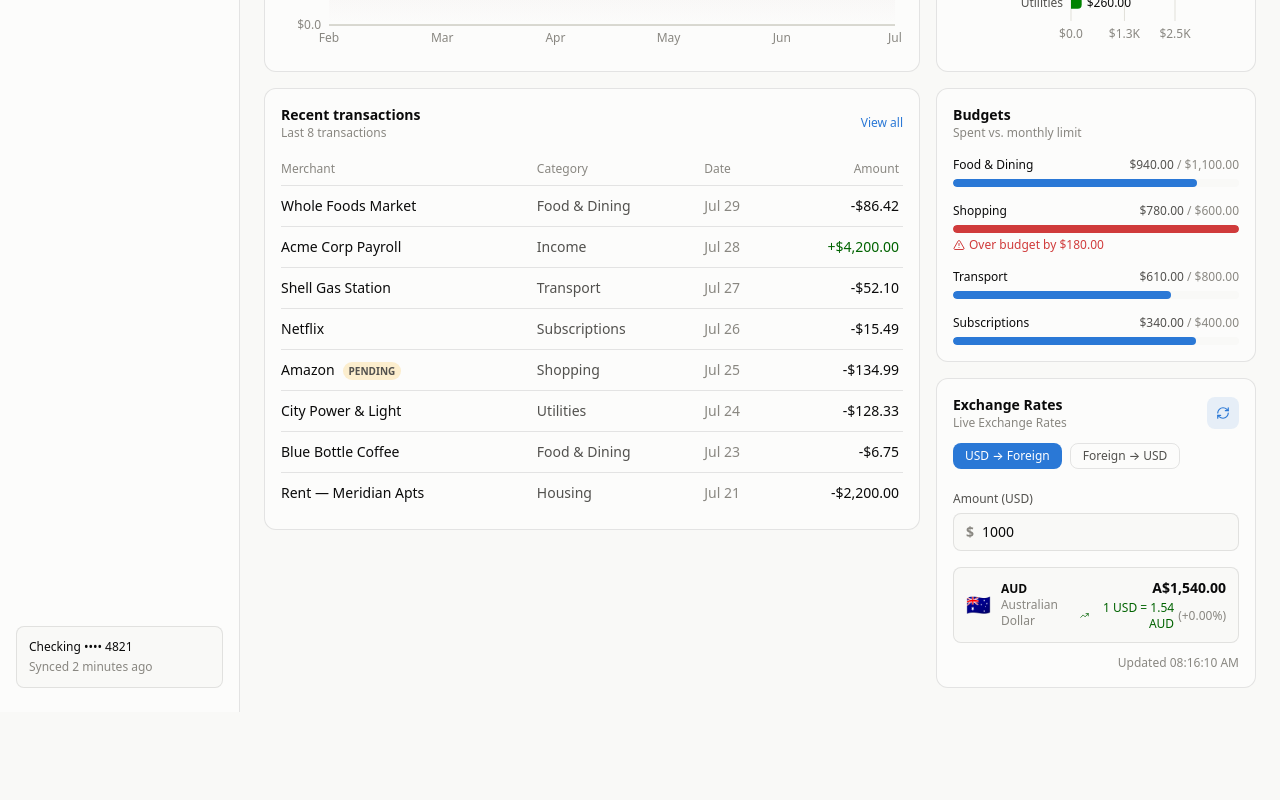
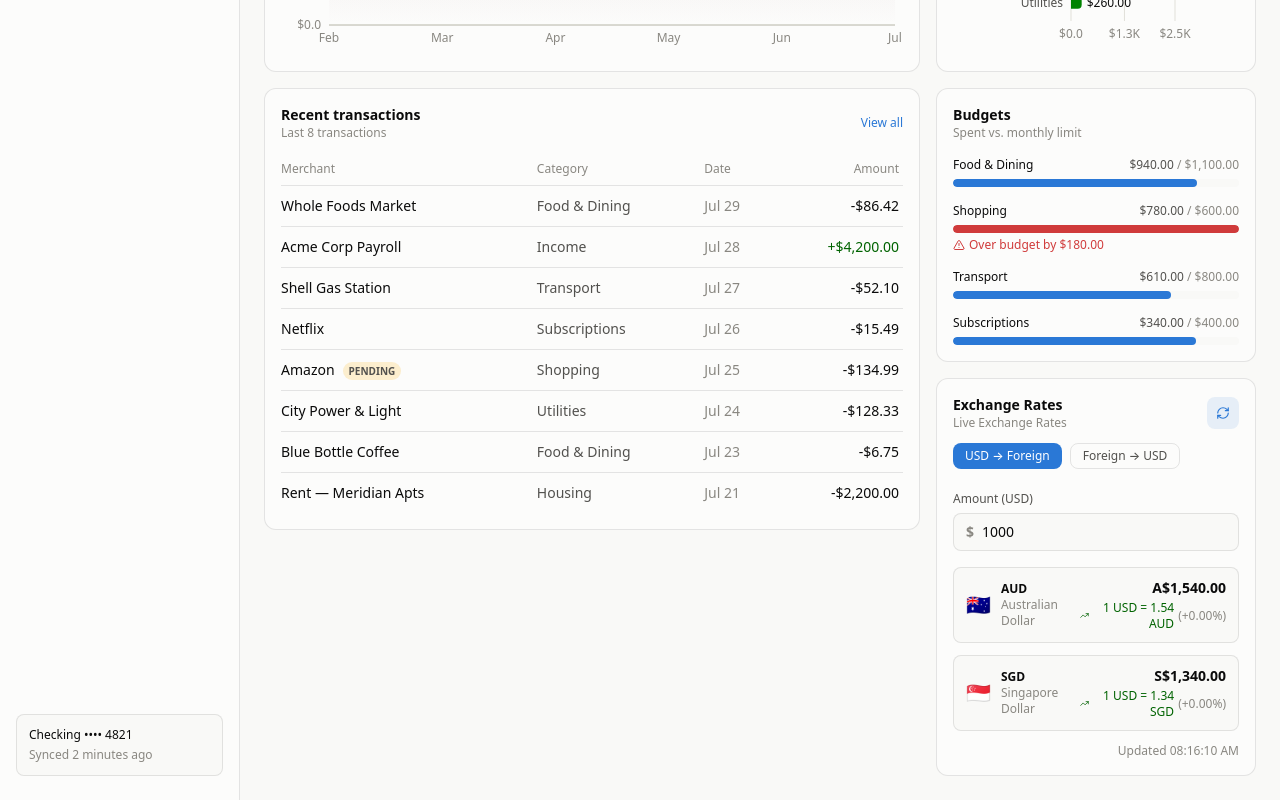
Before and after one commit to calvinrahmat/finance-dashboard, a React (Vite) app: page / in a window 1280 px wide. Shown: the part 530-1330 px from the top of the page. Before the commit the page ends 1242 px from the top, so only its background shows below. Built offline with nearby package versions, Linux system fonts and the light colour scheme.

Commit message:
feat: Add USD/SGD currency pair to ExchangeRateWidget

```diff
--- a/src/components/ExchangeRateWidget.tsx
+++ b/src/components/ExchangeRateWidget.tsx
@@ -11,6 +11,7 @@ type Rate = {
 
 const BASE_RATES: Rate[] = [
   { currency: "Australian Dollar", code: "AUD", flag: "\uD83C\uDDE6\uD83C\uDDFA", rate: 1.54, deltaPct: 0.00 },
+  { currency: "Singapore Dollar",  code: "SGD", flag: "\uD83C\uDDF8\uD83C\uDDEC", rate: 1.34, deltaPct: 0.00 },
 ];
 
 function jitter(rate: number): number {
```
